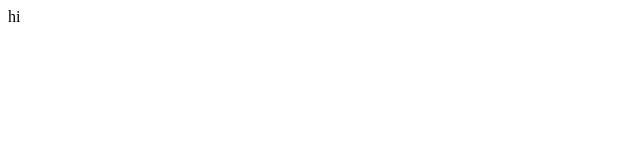
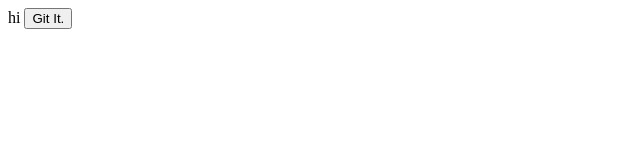
Before and after one commit to StevenLyLee/first-project, a plain HTML site: page index.html in a window 1280 px wide. Shown: the whole page, without its empty margins (0-640 px from the left). Drawn offline with Linux system fonts and the light colour scheme.

Commit message:
button click, ignore log files

```diff
--- a/index.html
+++ b/index.html
@@ -8,5 +8,6 @@
 <body>
     hi
     <script src="index.js"></script>
+    <button onclick="gitIt()">Git It.</button>
 </body>
 </html>
--- a/index.js
+++ b/index.js
@@ -1 +1,5 @@
 alert("Git it.")
+
+function gitIt() {
+    console.log("Git it.");
+}
```
Also changed, not shown: 1 other file.
